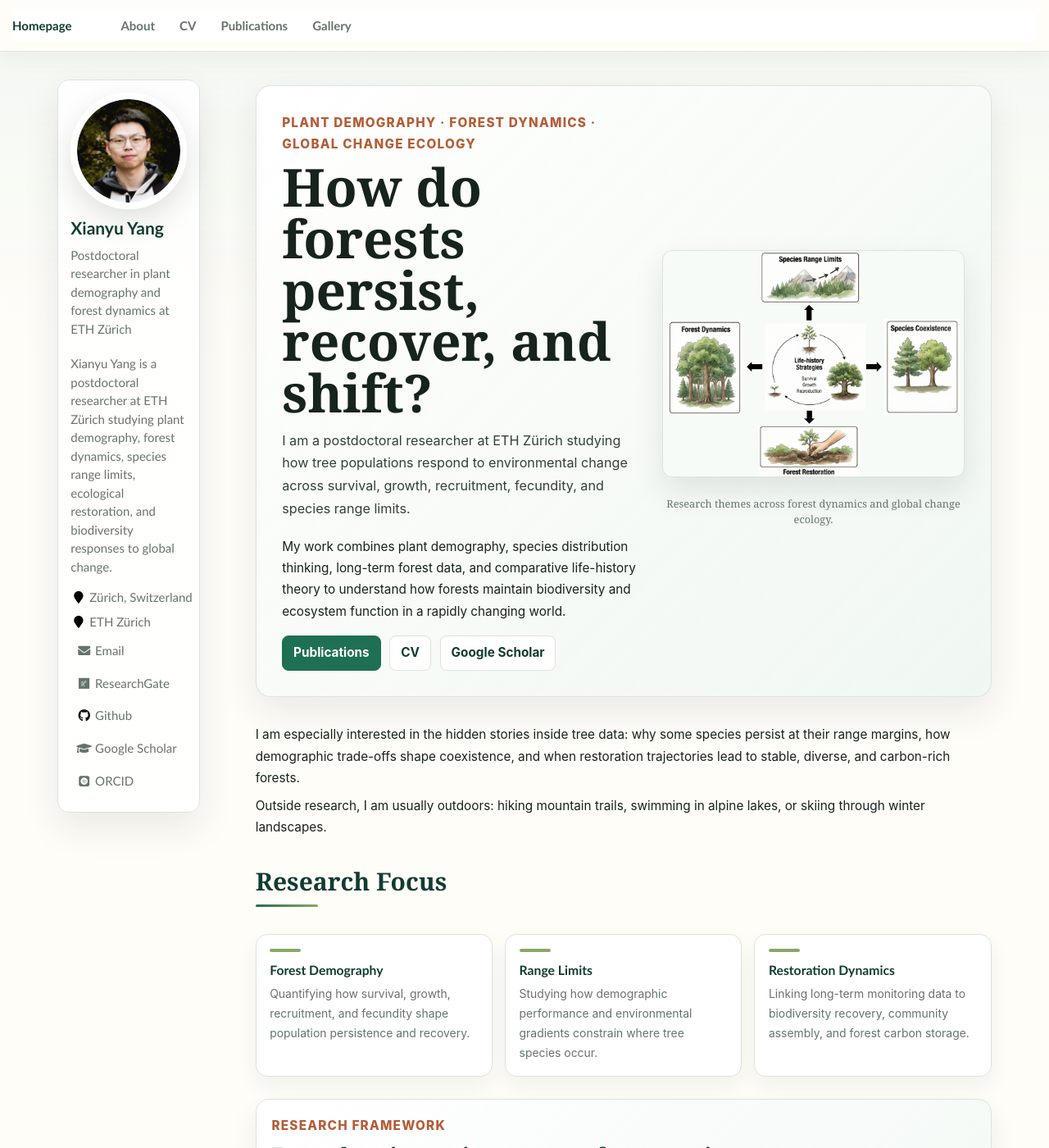
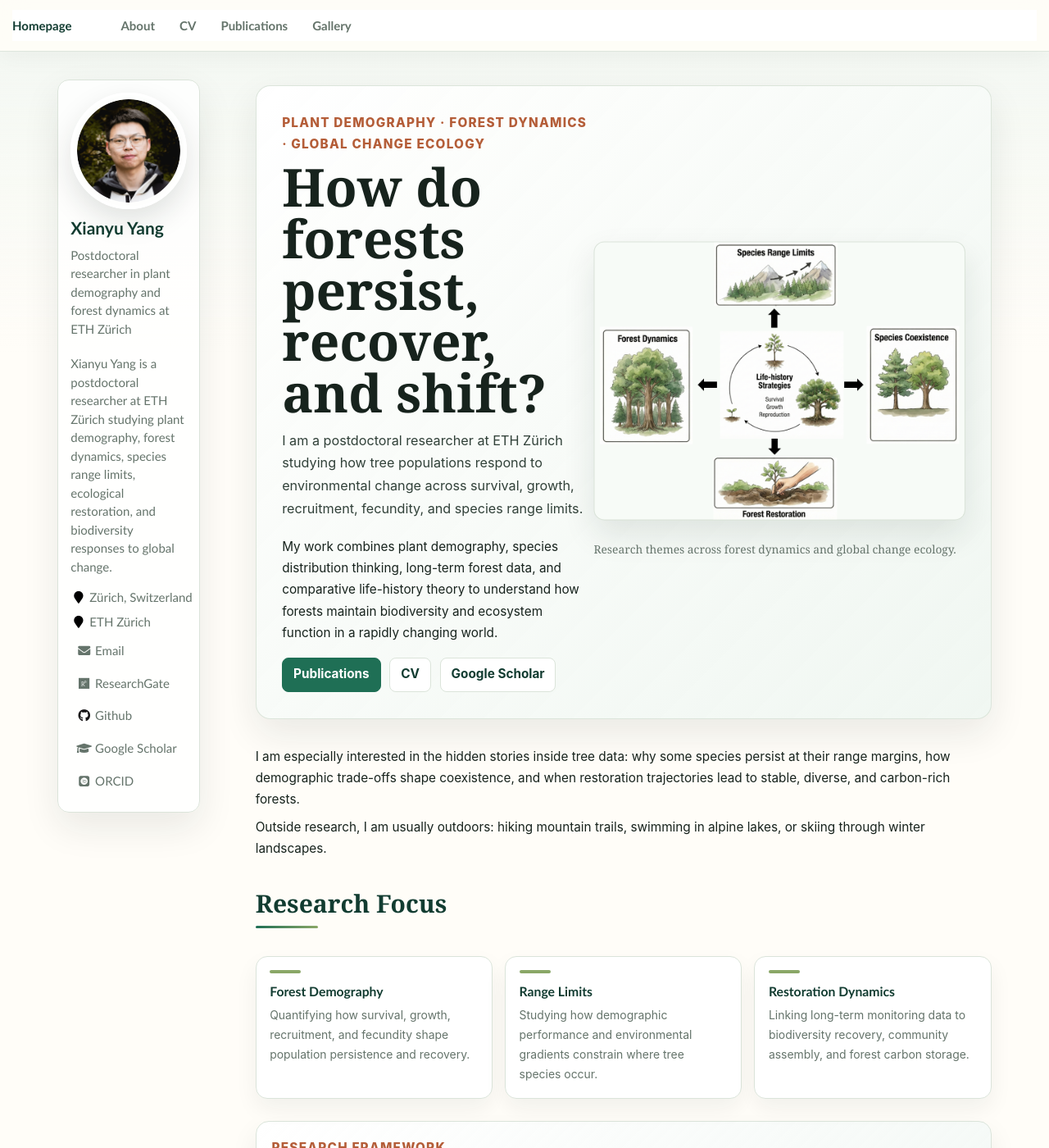
Before and after one commit to Xianyu-Yang/xianyu-yang.github.io, a Jekyll site: the page built from _pages/about.md, in a window 1280 px wide and 1400 px high. Shown: the whole window at 82% size. Built offline with Jekyll 4.4.1, drawn with Linux system fonts in a browser that asks for light colours; some web fonts are replaced.

Commit message:
Enlarge hero research figure

```diff
--- a/assets/css/nature.css
+++ b/assets/css/nature.css
@@ -139,8 +139,8 @@ a {
 
 .nature-hero {
   display: grid;
-  grid-template-columns: minmax(0, 1.08fr) minmax(260px, 0.92fr);
-  gap: 2rem;
+  grid-template-columns: minmax(0, 0.95fr) minmax(360px, 1.05fr);
+  gap: 2.25rem;
   align-items: center;
   margin: 0 0 2.2rem;
   padding: 2.1rem;
@@ -215,6 +215,7 @@ a {
 
 .nature-hero-visual {
   margin: 0;
+  justify-self: stretch;
 }
 
 .nature-hero-visual img {
@@ -224,6 +225,13 @@ a {
   background: #f7fbf7;
   border: 1px solid var(--nature-line);
   box-shadow: 0 16px 36px rgba(23, 35, 29, 0.1);
+}
+
+@media (min-width: 1100px) {
+  .nature-hero-visual {
+    transform: scale(1.08);
+    transform-origin: center right;
+  }
 }
 
 .nature-hero-visual figcaption {
```
